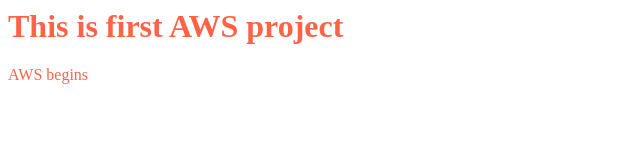
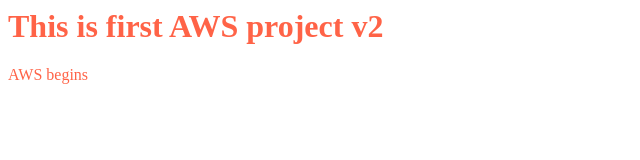
Before and after one commit to adiaviananya/HelloWorld, a plain HTML site: page src/index.html in a window 1280 px wide. Shown: the full height of the page, 0-640 px from the left. Drawn offline with Linux system fonts and the light colour scheme.

Commit message:
revised index to v2

```diff
--- a/src/index.html
+++ b/src/index.html
@@ -8,7 +8,7 @@
 
 </head>
 
-            <h1 style="color:Tomato;"> This is first AWS project </h1>
+            <h1 style="color:Tomato;"> This is first AWS project v2 </h1>
 
             <p style="color:Tomato;"> AWS begins </p>
 
```
